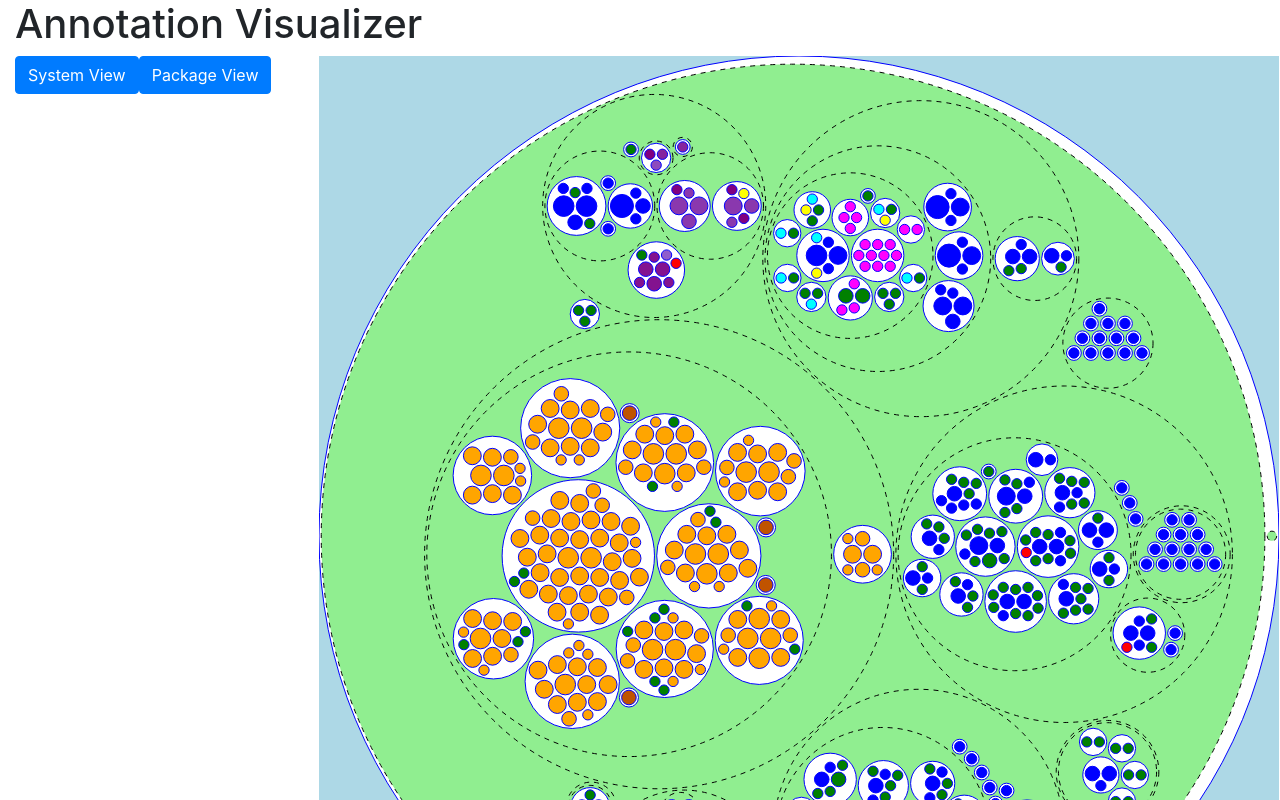
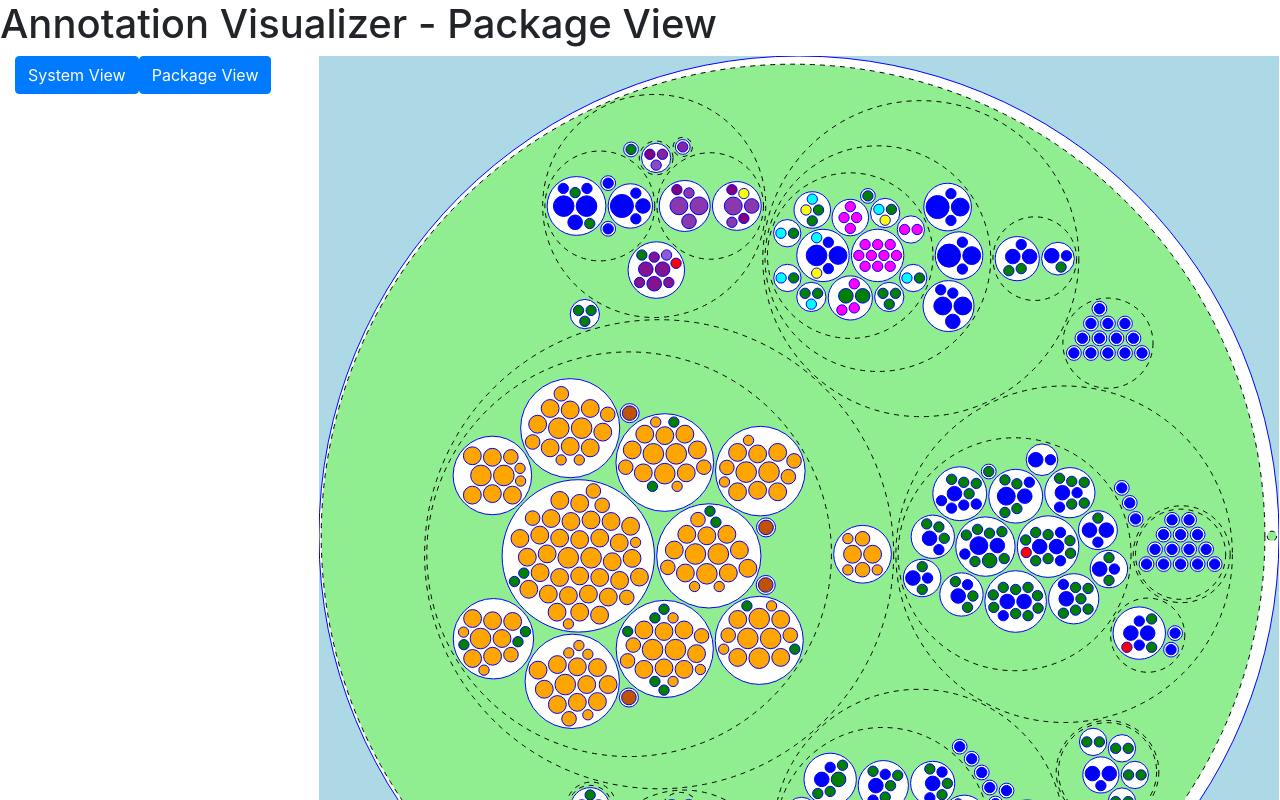
Before and after one commit to metaisbeta/avisualizer, an Angular app: page / in a window 1280 px wide. Shown: the top 800 px of the page. Built offline with nearby package versions, Linux system fonts and the light colour scheme.

Commit message:
current select view is show on header

```diff
--- a/src/app/avisualizer-main-view/avisualizer-main-view.component.html
+++ b/src/app/avisualizer-main-view/avisualizer-main-view.component.html
@@ -1,8 +1,11 @@
+<div [hidden]="isSVHidden"><h1>Annotation Visualizer - System View </h1></div>
+<div [hidden]="isPVHidden"><h1>Annotation Visualizer - Package View </h1></div>
 <div class="container-fluid">
-    <h1>Annotation Visualizer</h1>
+
     <div class="row">
         <div class="col-sm">
-            <button class="btn btn-primary" (click)="selectSystemView()">System View</button>
+
+            <button class="btn btn-primary" (click)="selectSystemView()" >System View</button>
             <button class="btn btn-primary" (click)="selectPackageView()">Package View</button>
         </div>
         <div class="col-sm">
--- a/src/app/avisualizer-main-view/avisualizer-main-view.component.ts
+++ b/src/app/avisualizer-main-view/avisualizer-main-view.component.ts
@@ -9,9 +9,12 @@ export class AvisualizerMainViewComponent implements OnInit {
 
   isPVHidden: boolean;
   isSVHidden: boolean;
+  selectedView: String;
+
   constructor() {
     this.isSVHidden = true;
     this.isPVHidden = false;
+    this.selectedView = "Package View";
   }
 
   ngOnInit(): void {
@@ -28,7 +31,13 @@ export class AvisualizerMainViewComponent implements OnInit {
     this.isPVHidden = false;
     SVGUtils.resetPackageView();
   }
-
+  changeView(){
+	if(this.selectedView=="Package View"){
+		this.selectedView="System View";
+	}else{
+		this.selectedView="Package View";
+	}
+  }
 
 
 }
```
